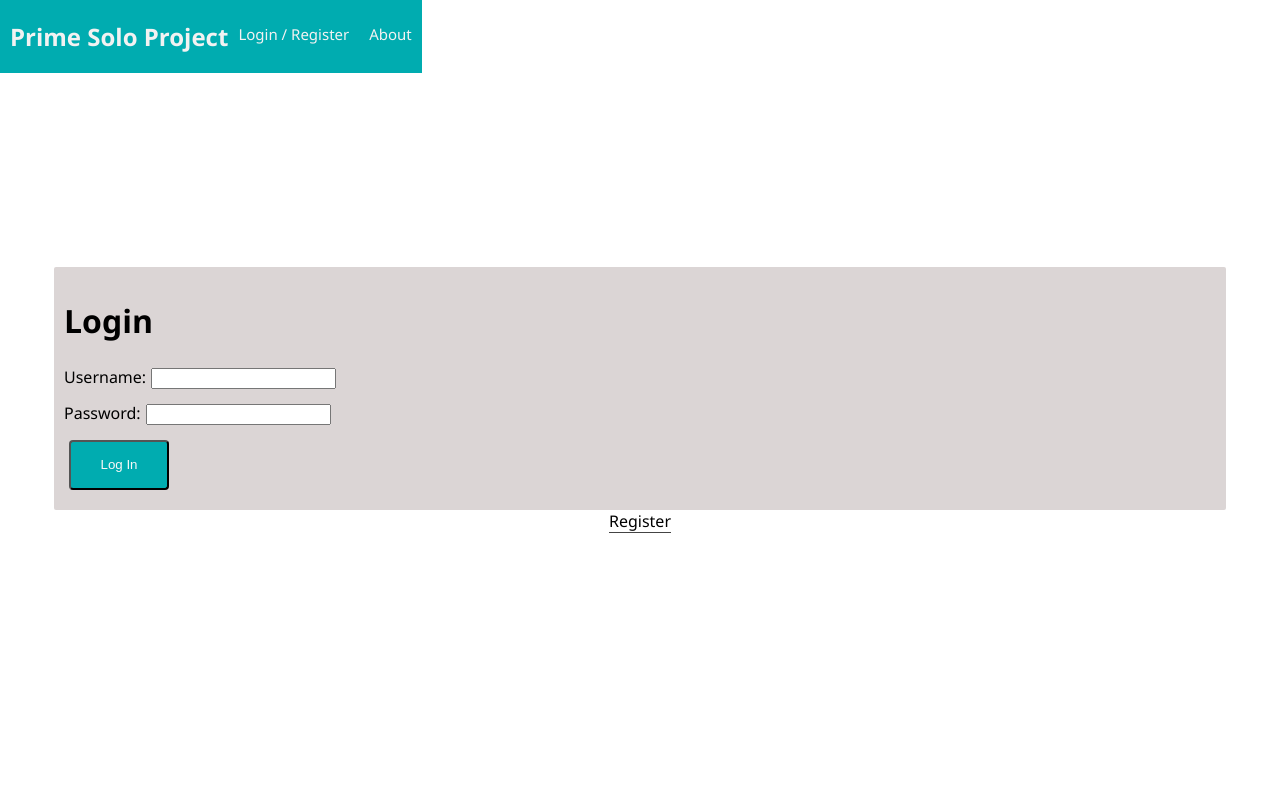
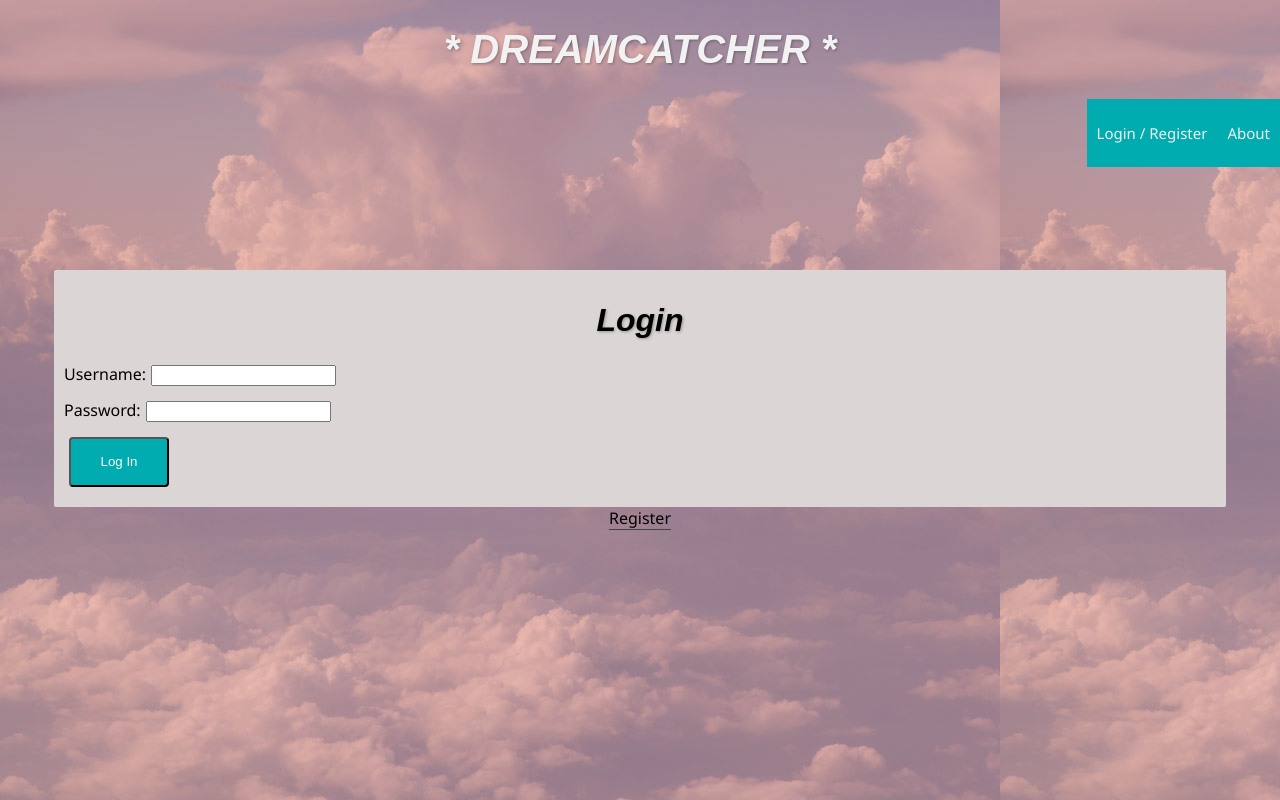
Before and after one commit to bennyrags/dreamcatcher, a React app: page /#/home in a window 1280 px wide. Built offline with nearby package versions, Linux system fonts and the light colour scheme; no server answers; a web font is replaced by a local one.

Commit message:
background img, some styling in app.css

```diff
--- a/public/index.html
+++ b/public/index.html
@@ -4,6 +4,7 @@
     <meta charset="utf-8">
     <meta name="viewport" content="width=device-width, initial-scale=1, shrink-to-fit=no">
     <meta name="theme-color" content="#000000">
+    <link href="https://fonts.googleapis.com/css?family=Loved+by+the+King" rel="stylesheet">
 
     <title>App</title>
   </head>
--- a/src/components/App/App.css
+++ b/src/components/App/App.css
@@ -5,10 +5,42 @@ body {
     height:100vh;
     align-items: center;
     width:100%;
+    background: url(../../images/clouds-background.jpg)
 }
+body::before{
+    content: '';
+    background-color:tomato;
+    height:100%;
+    position:absolute;
+    top:0;
+    left:0;
+    right:0;
+    bottom:0;
+    opacity:.3;
+    /* animation: opacity 15s infinite; */
+    z-index:-1
+
+  }
+
+  /* @keyframes opacity {
+    0% {opacity: .1;}
+    50% {opacity:.8;background-color:tomato;}
+    100% {opacity: .1}
+
+  } */
+
+
+
 /*SETS MAIN DIV TO 100%*/
 body > div {
     width:100%;
+}
+
+h1{
+    font-family: 'Loved By The King', sans-serif;
+    font-style: italic;
+    text-align:center;
+text-shadow:1px 1px 3px rgba(1,1,1,.3)
 }
 
 .nav {
--- a/src/components/App/App.js
+++ b/src/components/App/App.js
@@ -16,8 +16,9 @@ import ProtectedRoute from '../ProtectedRoute/ProtectedRoute'
 import AboutPage from '../AboutPage/AboutPage';
 import UserPage from '../UserPage/UserPage';
 import InfoPage from '../InfoPage/InfoPage';
+import './App.css';
 
-import './App.css';
+
 
 class App extends Component {
   componentDidMount () {
--- a/src/components/Nav/Nav.css
+++ b/src/components/Nav/Nav.css
@@ -1,14 +1,17 @@
+a {text-decoration: none;}
+
 .nav-title {
-    font-size: 24px;
+    font-size: 2.5rem;
     font-weight: 700;
-    display: inline-block;
+    display: block;
     color: #f2f2f2;
-    padding-left: 10px;
-}
+
+
+  }
 
 .nav {
+  width:100%;
   overflow: hidden;
-  background-color: #00acb0;
 }
 
 .nav-link {
--- a/src/components/Nav/Nav.js
+++ b/src/components/Nav/Nav.js
@@ -7,7 +7,7 @@ import './Nav.css';
 const Nav = (props) => (
   <div className="nav">
     <Link to="/home">
-      <h2 className="nav-title">Prime Solo Project</h2>
+      <h1 className="nav-title">* DREAMCATCHER * </h1>
     </Link>
     <div className="nav-right">
       <Link className="nav-link" to="/home">
--- a/src/components/RegisterPage/RegisterPage.js
+++ b/src/components/RegisterPage/RegisterPage.js
@@ -1,6 +1,8 @@
 import React, { Component } from 'react';
 import {connect} from 'react-redux';
-import './RegistrationPage.css'
+import './RegistrationPage.css';
+//import TextField from '@material-ui/core/TextField';
+
 class RegisterPage extends Component {
   state = {
     firstName: '',
```
Also changed, not shown: src/images/clouds-background.jpg (added).
